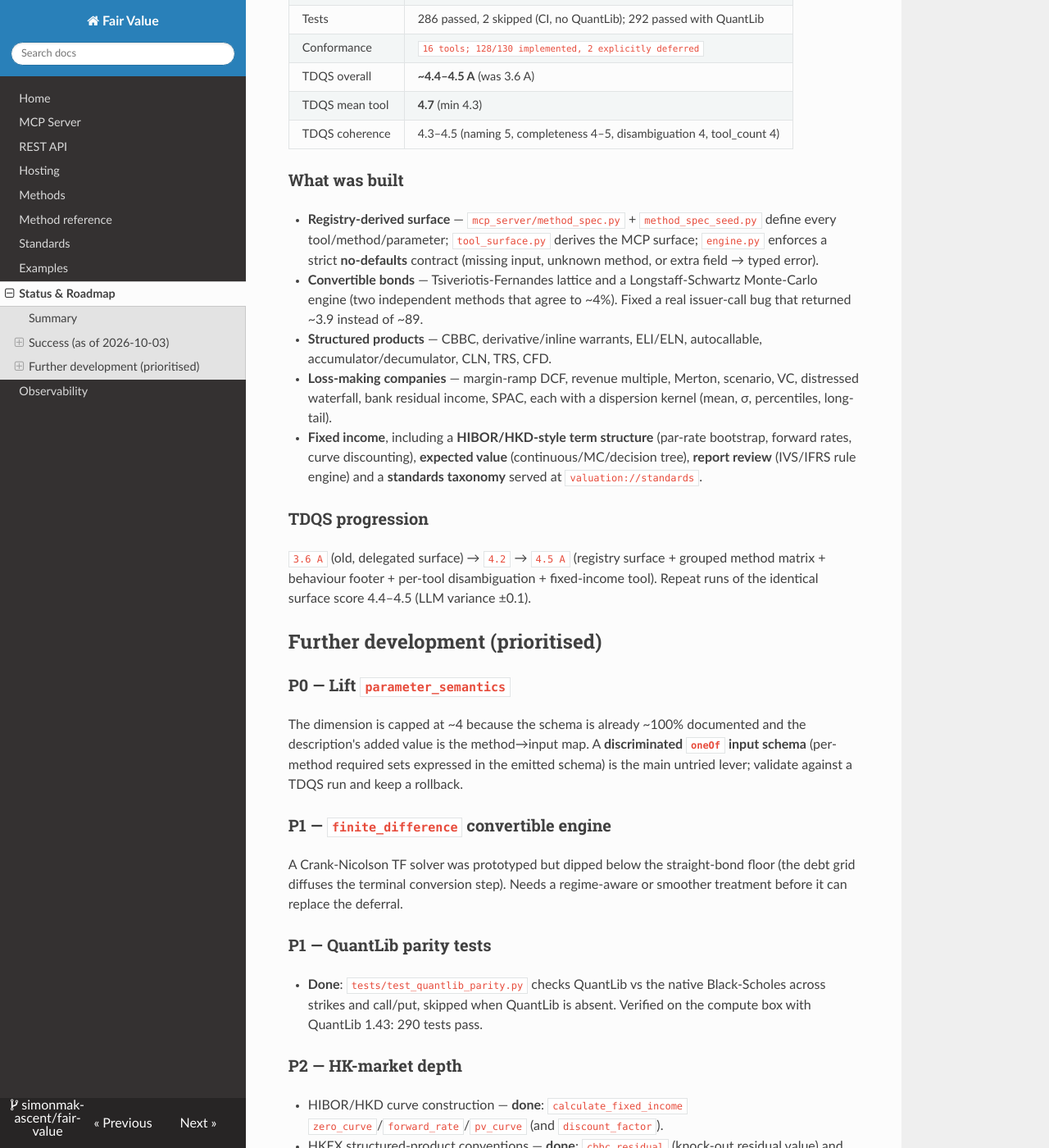
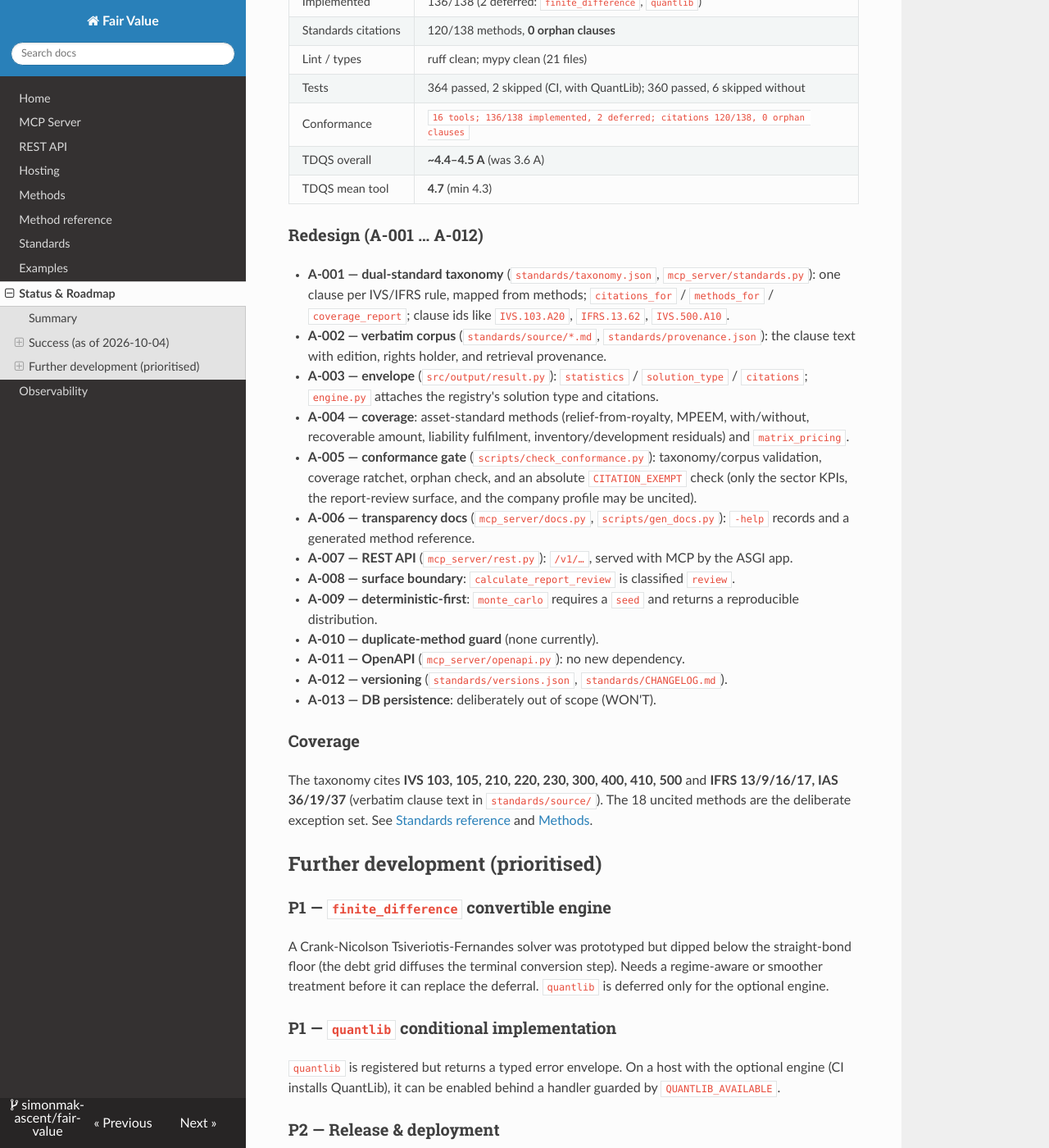
Before and after one commit to simonmak-ascent/fair-value, an MkDocs documentation site: the page built from docs/status.md, in a window 1280 px wide and 1400 px high, scrolled down 528 px. Shown: the whole window at 82% size. Built offline with MkDocs 1.6.1, drawn with Linux system fonts in a browser that asks for light colours; nearby versions of some CDN libraries; some of the changed text lies outside the part shown.

Commit message:
docs: sync README, docs, and GitHub config with the redesign
- README: 138 methods / 16 tools, standards subsystem (120/138 cited, 0 orphan
  clauses), REST /v1, corrected requirements and module map.
- docs: regenerate-free methods.md table from the registry (cited counts +
  IVS/IFRS clause columns), refresh status.md numbers and A-001..A-012 summary.
- .github: CI step that fails if generated docs drift; expanded PR template with
  the standards/coverage checklist; CODEOWNERS; Dependabot (pip + actions);
  bug/feature issue templates and config.
- AGENTS.md updated locally (gitignored, not committed).

Verified on wcag-workforce: 360 passed / 6 skipped; conformance 120/138, 0
orphans; ruff + mypy clean; mkdocs build --strict OK.

```diff
--- a/docs/status.md
+++ b/docs/status.md
@@ -2,83 +2,83 @@
 
 ## Summary
 
-The `fair-value` MCP server was redesigned around a single **method-spec
-registry** and expanded into **16 native `calculate_*` tools / 123 methods**
-covering corporate, startup, and intangible valuation, derivatives, credit
-risk, fixed income, actuarial PV, and report review — aligned to **IVS 2025**
-and IFRS. The previous sibling-delegation model was retired.
+The `fair-value` server was redesigned through a spec-driven (VDD) process around
+a single **method-spec registry** and a **standards taxonomy**, then expanded to
+**16 native `calculate_*` tools / 138 methods** covering corporate, startup, and
+intangible valuation, derivatives, credit risk, fixed income, actuarial PV, and
+report review — aligned to **IVS 2025** and **IFRS/IAS**. Every result carries a
+deterministic-first envelope (`value` + `statistics` + `citations`), and a
+conformance gate enforces standard citations in CI. The previous
+sibling-delegation model was retired.
 
-## Success (as of 2026-10-03)
+## Success (as of 2026-10-04)
 
 | Area | Result |
 |------|--------|
-| Tools / methods | 16 tools, 130 methods |
-| Implemented | 128/130 (2 deferred: `finite_difference`, `quantlib`) |
-| Lint / types | ruff clean; mypy clean (17 files) |
-| Tests | 286 passed, 2 skipped (CI, no QuantLib); 292 passed with QuantLib |
-| Conformance | `16 tools; 128/130 implemented, 2 explicitly deferred` |
+| Tools / methods | 16 tools, 138 methods |
+| Implemented | 136/138 (2 deferred: `finite_difference`, `quantlib`) |
+| Standards citations | 120/138 methods, **0 orphan clauses** |
+| Lint / types | ruff clean; mypy clean (21 files) |
+| Tests | 364 passed, 2 skipped (CI, with QuantLib); 360 passed, 6 skipped without |
+| Conformance | `16 tools; 136/138 implemented, 2 deferred; citations 120/138, 0 orphan clauses` |
 | TDQS overall | **~4.4–4.5 A** (was 3.6 A) |
 | TDQS mean tool | **4.7** (min 4.3) |
-| TDQS coherence | 4.3–4.5 (naming 5, completeness 4–5, disambiguation 4, tool_count 4) |
 
-### What was built
+### Redesign (A-001 … A-012)
 
-- **Registry-derived surface** — `mcp_server/method_spec.py` +
-  `method_spec_seed.py` define every tool/method/parameter; `tool_surface.py`
-  derives the MCP surface; `engine.py` enforces a strict **no-defaults**
-  contract (missing input, unknown method, or extra field → typed error).
-- **Convertible bonds** — Tsiveriotis-Fernandes lattice and a
-  Longstaff-Schwartz Monte-Carlo engine (two independent methods that agree to
-  ~4%). Fixed a real issuer-call bug that returned ~3.9 instead of ~89.
-- **Structured products** — CBBC, derivative/inline warrants, ELI/ELN,
-  autocallable, accumulator/decumulator, CLN, TRS, CFD.
-- **Loss-making companies** — margin-ramp DCF, revenue multiple, Merton,
-  scenario, VC, distressed waterfall, bank residual income, SPAC, each with a
-  dispersion kernel (mean, σ, percentiles, long-tail).
-- **Fixed income**, including a **HIBOR/HKD-style term structure** (par-rate
-  bootstrap, forward rates, curve discounting), **expected value**
-  (continuous/MC/decision tree), **report review** (IVS/IFRS rule engine) and a
-  **standards taxonomy** served at `valuation://standards`.
+- **A-001 — dual-standard taxonomy** (`standards/taxonomy.json`,
+  `mcp_server/standards.py`): one clause per IVS/IFRS rule, mapped from methods;
+  `citations_for` / `methods_for` / `coverage_report`; clause ids like
+  `IVS.103.A20`, `IFRS.13.62`, `IVS.500.A10`.
+- **A-002 — verbatim corpus** (`standards/source/*.md`, `standards/provenance.json`):
+  the clause text with edition, rights holder, and retrieval provenance.
+- **A-003 — envelope** (`src/output/result.py`): `statistics` / `solution_type` /
+  `citations`; `engine.py` attaches the registry's solution type and citations.
+- **A-004 — coverage**: asset-standard methods (relief-from-royalty, MPEEM,
+  with/without, recoverable amount, liability fulfilment, inventory/development
+  residuals) and `matrix_pricing`.
+- **A-005 — conformance gate** (`scripts/check_conformance.py`): taxonomy/corpus
+  validation, coverage ratchet, orphan check, and an absolute
+  `CITATION_EXEMPT` check (only the sector KPIs, the report-review surface, and
+  the company profile may be uncited).
+- **A-006 — transparency docs** (`mcp_server/docs.py`, `scripts/gen_docs.py`):
+  `-help` records and a generated method reference.
+- **A-007 — REST API** (`mcp_server/rest.py`): `/v1/…`, served with MCP by the
+  ASGI app.
+- **A-008 — surface boundary**: `calculate_report_review` is classified `review`.
+- **A-009 — deterministic-first**: `monte_carlo` requires a `seed` and returns a
+  reproducible distribution.
+- **A-010 — duplicate-method guard** (none currently).
+- **A-011 — OpenAPI** (`mcp_server/openapi.py`): no new dependency.
+- **A-012 — versioning** (`standards/versions.json`, `standards/CHANGELOG.md`).
+- **A-013 — DB persistence**: deliberately out of scope (WON'T).
 
-### TDQS progression
+### Coverage
 
-`3.6 A` (old, delegated surface) → `4.2` → `4.5 A` (registry surface + grouped
-method matrix + behaviour footer + per-tool disambiguation + fixed-income tool).
-Repeat runs of the identical surface score 4.4–4.5 (LLM variance ±0.1).
+The taxonomy cites **IVS 103, 105, 210, 220, 230, 300, 400, 410, 500** and
+**IFRS 13/9/16/17, IAS 36/19/37** (verbatim clause text in `standards/source/`).
+The 18 uncited methods are the deliberate exception set. See
+[Standards reference](standards.md) and [Methods](methods.md).
 
 ## Further development (prioritised)
 
-### P0 — Lift `parameter_semantics`
-The dimension is capped at ~4 because the schema is already ~100% documented
-and the description's added value is the method→input map. A **discriminated
-`oneOf` input schema** (per-method required sets expressed in the emitted
-schema) is the main untried lever; validate against a TDQS run and keep a
-rollback.
+### P1 — `finite_difference` convertible engine
+A Crank-Nicolson Tsiveriotis-Fernandes solver was prototyped but dipped below the
+straight-bond floor (the debt grid diffuses the terminal conversion step). Needs a
+regime-aware or smoother treatment before it can replace the deferral. `quantlib`
+is deferred only for the optional engine.
 
-### P1 — `finite_difference` convertible engine
-A Crank-Nicolson TF solver was prototyped but dipped below the straight-bond
-floor (the debt grid diffuses the terminal conversion step). Needs a
-regime-aware or smoother treatment before it can replace the deferral.
-
-### P1 — QuantLib parity tests
-- **Done**: `tests/test_quantlib_parity.py` checks QuantLib vs the native
-  Black-Scholes across strikes and call/put, skipped when QuantLib is absent.
-  Verified on the compute box with QuantLib 1.43: 290 tests pass.
-
-### P2 — HK-market depth
-- HIBOR/HKD curve construction — **done**: `calculate_fixed_income`
-  `zero_curve`/`forward_rate`/`pv_curve` (and `discount_factor`).
-- HKEX structured-product conventions — **done**: `cbbc_residual` (knock-out
-  residual value) and `inline_warrant_avg` (averaged fixings).
-- HKFRS-specific report-review checks — **done**: HKAS 40 / HKAS 36 / HKFRS 9
-  gap rules and `reporting_basis` detection in `calculate_report_review`.
+### P1 — `quantlib` conditional implementation
+`quantlib` is registered but returns a typed error envelope. On a host with the
+optional engine (CI installs QuantLib), it can be enabled behind a handler
+guarded by `QUANTLIB_AVAILABLE`.
 
 ### P2 — Release & deployment
-Version lockstep is ready (`pyproject.toml` ↔ `server.json`). Release is
-tag-triggered (`release.yml` → PyPI → MCP Registry); redeploy the hosted ASGI
-app and re-run any deployed-surface audit. **Not yet performed.**
+Version lockstep is ready (`pyproject.toml` ↔ `server.json`, both `0.2.4`).
+Release is tag-triggered (`release.yml` → PyPI → MCP Registry); the hosted ASGI
+app (MCP + REST) is deployed on Vercel. **Tag not yet cut.**
 
 ### P3 — Docs & examples
-- Worked HK examples — **done**: `examples/hk_examples.py` (convertible, inline
-  warrant, loss-making listing), rendered in `docs/examples.md` and covered by
-  the test suite. Keep `valuation://methods` as the source of truth.
+Method reference is generated (`scripts/gen_docs.py`); worked HK examples live in
+`examples/hk_examples.py` and render in [Examples](examples.md). Keep
+`valuation://methods` / `valuation://standards` as the source of truth.
```
Also changed, not shown: README.md (+111 -66 lines), docs/index.md (+10 -5 lines), docs/mcp.md (+10 -6 lines), docs/methods.md (+34 -21 lines), .github/PULL_REQUEST_TEMPLATE.md, 6 other files.
